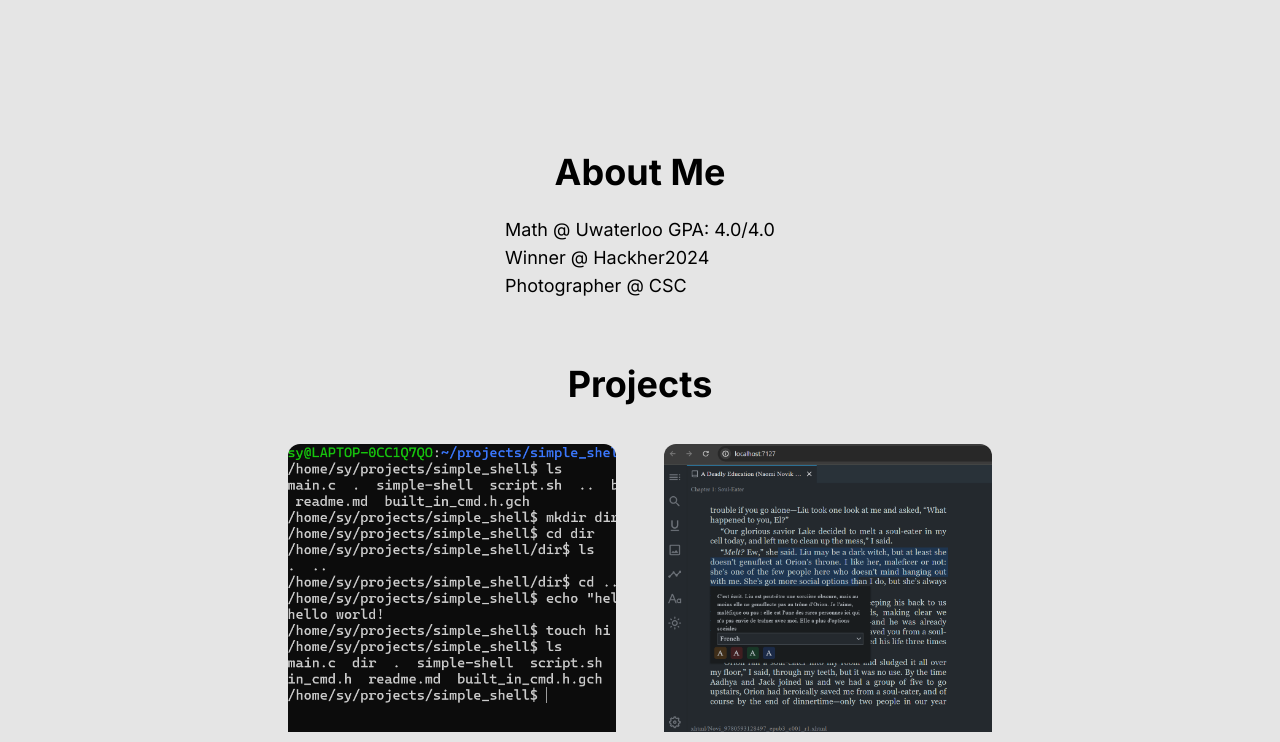
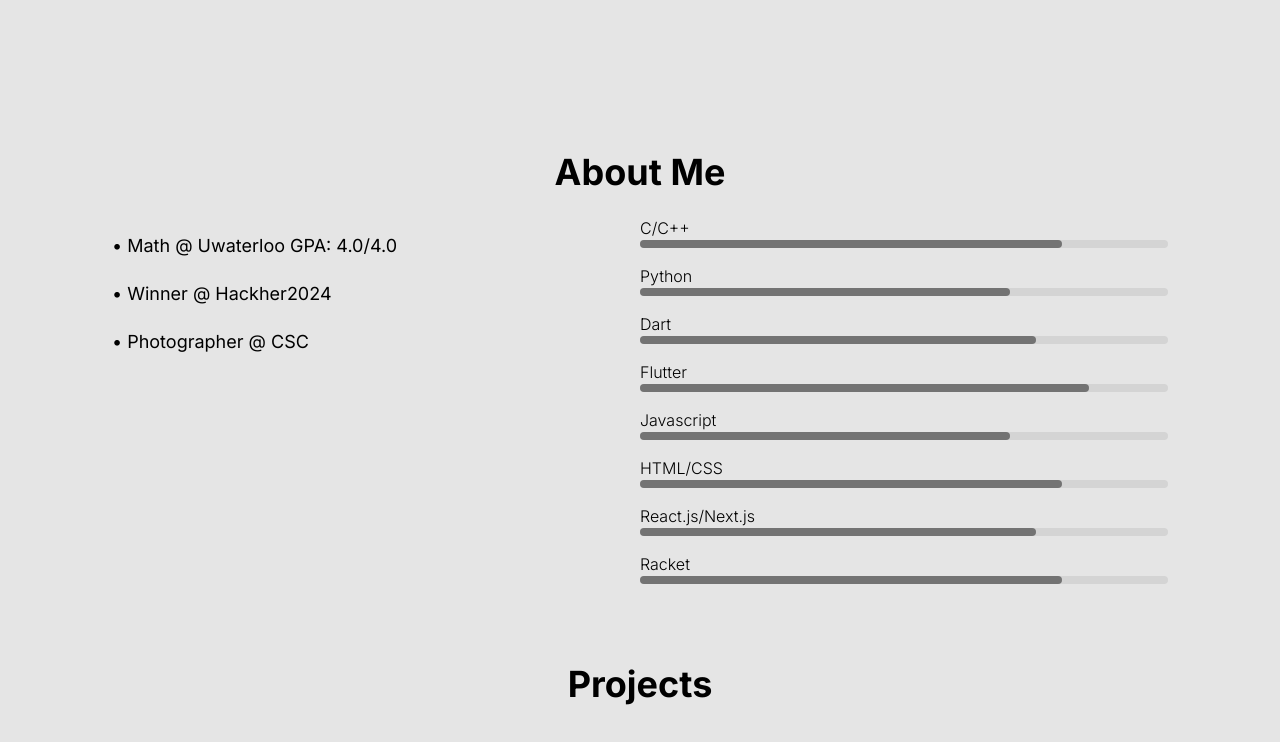
Before and after one commit to Esprz/myWebsite, a Next.js app: page / in a window 1280 px wide. Shown: the part 490-1232 px from the top of the page. Built offline with nearby package versions, Linux system fonts and the light colour scheme.

Commit message:
Add Skillsbar

```diff
--- /dev/null
+++ b/next.config.js
@@ -0,0 +1,4 @@
+/** @type {import('next').NextConfig} */
+const nextConfig = {}
+
+module.exports = nextConfig
--- a/next.config.mjs
+++ /dev/null
@@ -1,7 +0,0 @@
-/** @type {import('next').NextConfig} */
-const nextConfig = {
-    output: "export",
-    reactStrictMode: true,
-  };
-
-export default nextConfig;
--- a/src/app/components/AboutSection.jsx
+++ b/src/app/components/AboutSection.jsx
@@ -1,17 +1,21 @@
 import React from 'react'
-import Image from 'next/image'
+import SkillList from './SkillList'
 
 const AboutSection = () => {
   return (
     <section id="about" className='text-black'>
         <div className='container py-8 px-4 xl:gap-16 sm:py-16 lg:px-16 xl:px-16'>
             <h2 className='section-title'>About Me</h2>
-            <div className='grid justify-center mx-auto'>
-              <ul className='text-base lg:text-lg'>
-                <li>Math @ Uwaterloo GPA: 4.0/4.0</li>
-                <li>Winner @ Hackher2024</li>
-                <li>Photographer @ CSC</li>
-              </ul>
+
+            <div className='grid md:grid-cols-2 justify-center mx-auto'>
+              <div>
+                <ul className='text-base lg:text-lg space-y-5 mt-4 mb-8'>
+                  <li>&#8226;  Math @ Uwaterloo GPA: 4.0/4.0</li>
+                  <li>&#8226;  Winner @ Hackher2024</li>
+                  <li>&#8226;  Photographer @ CSC</li>
+                </ul>
+              </div>
+              <SkillList />
             </div>
         </div>
     </section>
--- /dev/null
+++ b/src/app/components/SkillList.jsx
@@ -0,0 +1,52 @@
+"use client"
+import React from 'react'
+import SkillsBar from './SkillsBar'
+
+const skillsets = [
+    {
+        name: "C/C++",
+        percentage: "80",
+    },
+    {
+        name: "Python",
+        percentage: "70",
+    },
+    {
+        name: "Dart",
+        percentage: "75",
+    },
+    {
+        name: "Flutter",
+        percentage: "85",
+    },
+    {
+        name: "Javascript",
+        percentage: "70",
+    },
+    {
+        name: "HTML/CSS",
+        percentage: "80",
+    },
+    {
+        name: "React.js/Next.js",
+        percentage: "75",
+    },
+    {
+        name: "Racket",
+        percentage: "80",
+    },
+]
+
+
+const SkillList = () => {
+    return (
+        <div>
+            {skillsets.map((skill) =>
+                <SkillsBar key={skill.name}
+                    skill={skill.name}
+                    percentage={skill.percentage} />)}
+        </div>
+    )
+}
+
+export default SkillList
--- /dev/null
+++ b/src/app/components/SkillsBar.jsx
@@ -0,0 +1,18 @@
+"use client"
+import React from 'react'
+
+const SkillsBar = ({ skill, percentage }) => {
+    return (
+        <div >
+            <div className="flex justify-between items-center">
+                <h2 className="font-light">{skill}</h2>
+                {/*<p className="text-gray-500">{level}</p>*/}
+            </div>
+            <div class="w-full bg-neutral-300 rounded-full h-2 mb-4">
+                <div class="bg-neutral-500 h-2 rounded-full" style={{width: `${percentage}%`}}></div>
+            </div>
+        </div>
+    )
+}
+
+export default SkillsBar
```
